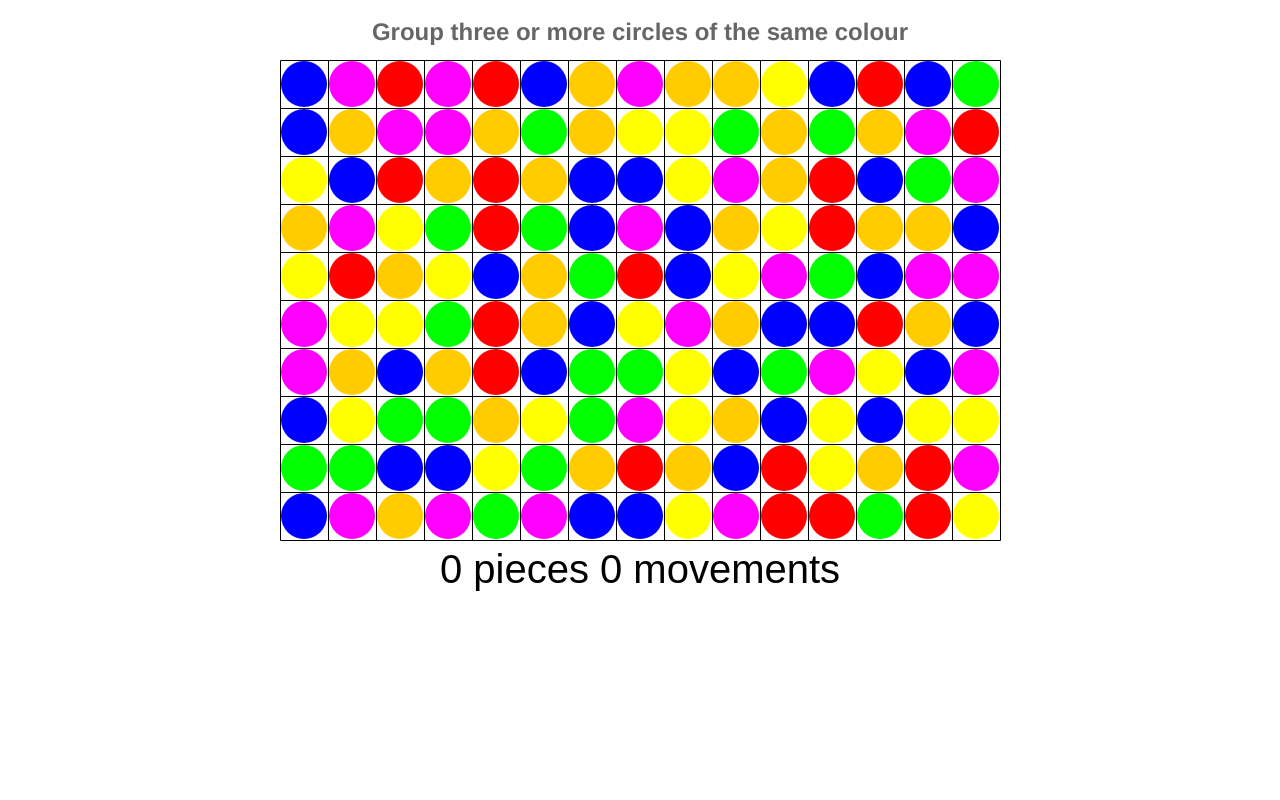
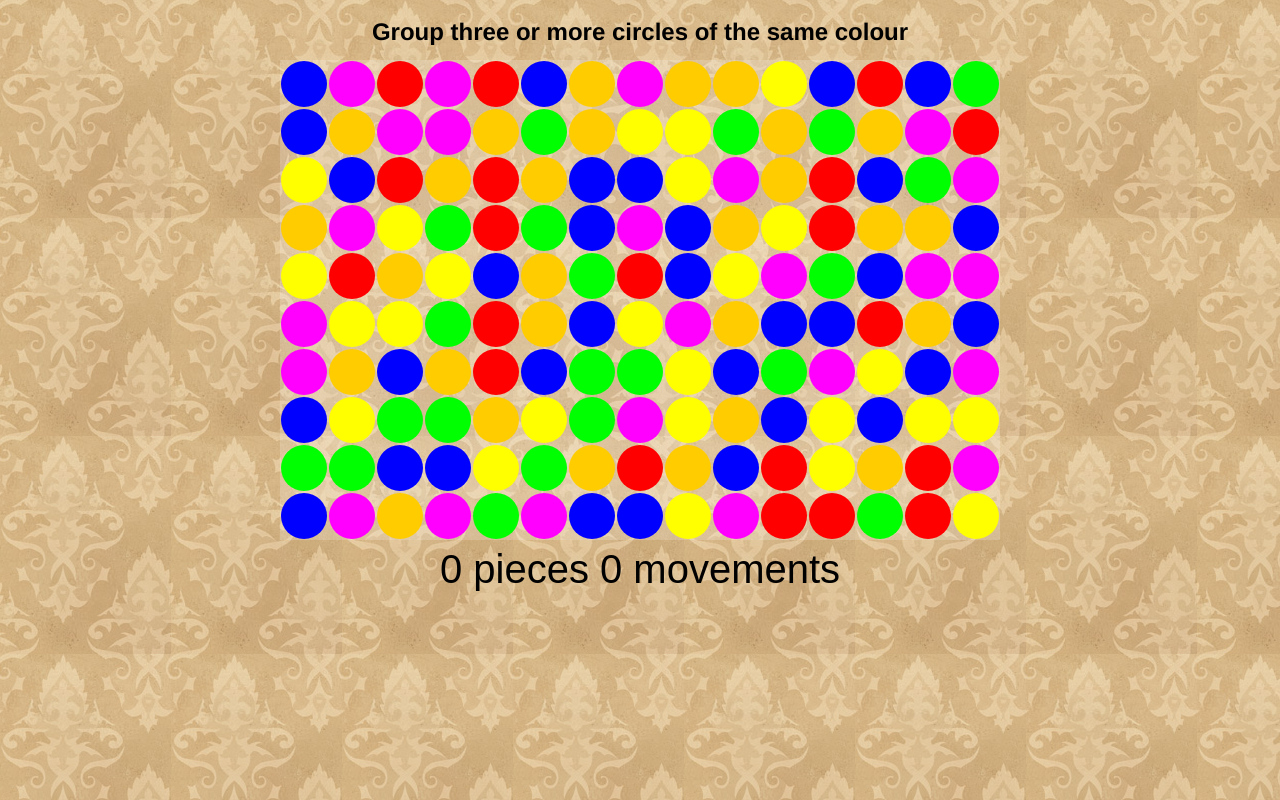
Before and after one commit to alanwillms/crush, a plain HTML site: page index.html in a window 1280 px wide. Drawn offline with Linux system fonts and the light colour scheme.

Commit message:
Improve design (missing files)

```diff
--- a/game.js
+++ b/game.js
@@ -281,8 +281,8 @@ var Board = function(game, width, height, tileSize) {
                     left: left,
                     width: tileSize,
                     height: tileSize,
-                    fill: 'transparent',
-                    stroke: '#000',
+                    fill: 'rgba(255,255,255,0.2)',
+                    //stroke: '#000',
                     selectable: false
                 })
             );
--- a/styles.css
+++ b/styles.css
@@ -1,5 +1,6 @@
 body {
-    color: #666;
+    background: url(pattern.png);
+    color: #000;
     font: 16px/1.5em Helvetica,Arial,sans-serif;
     height: 100%;
     margin: 0;
```
